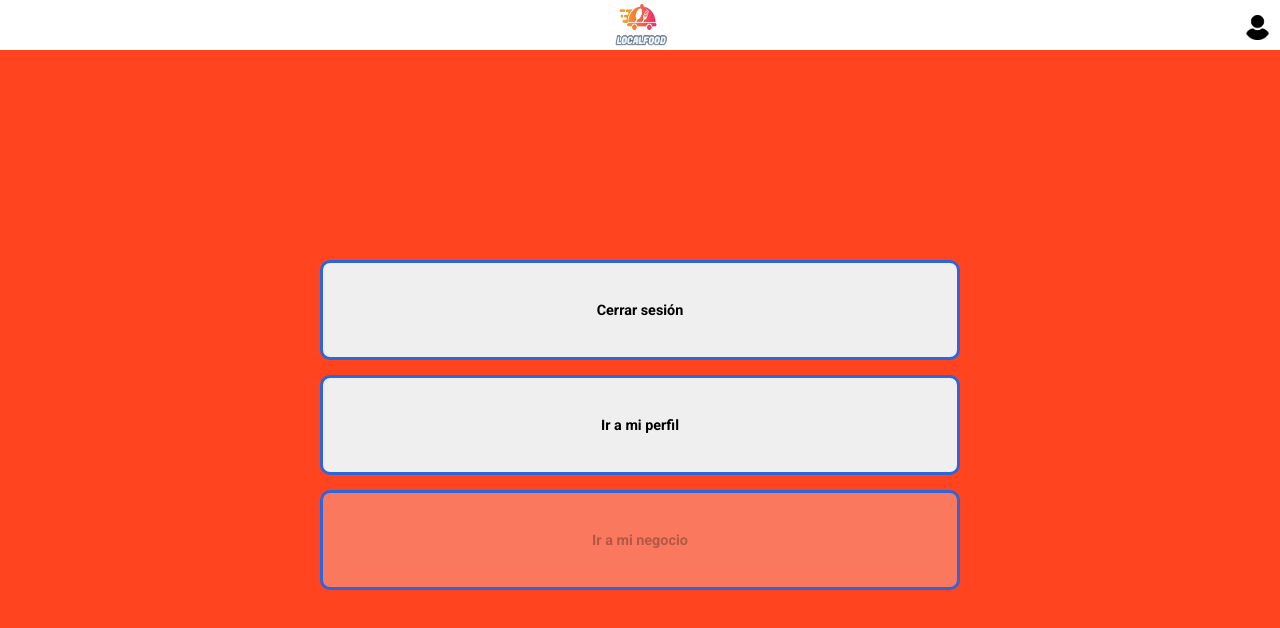
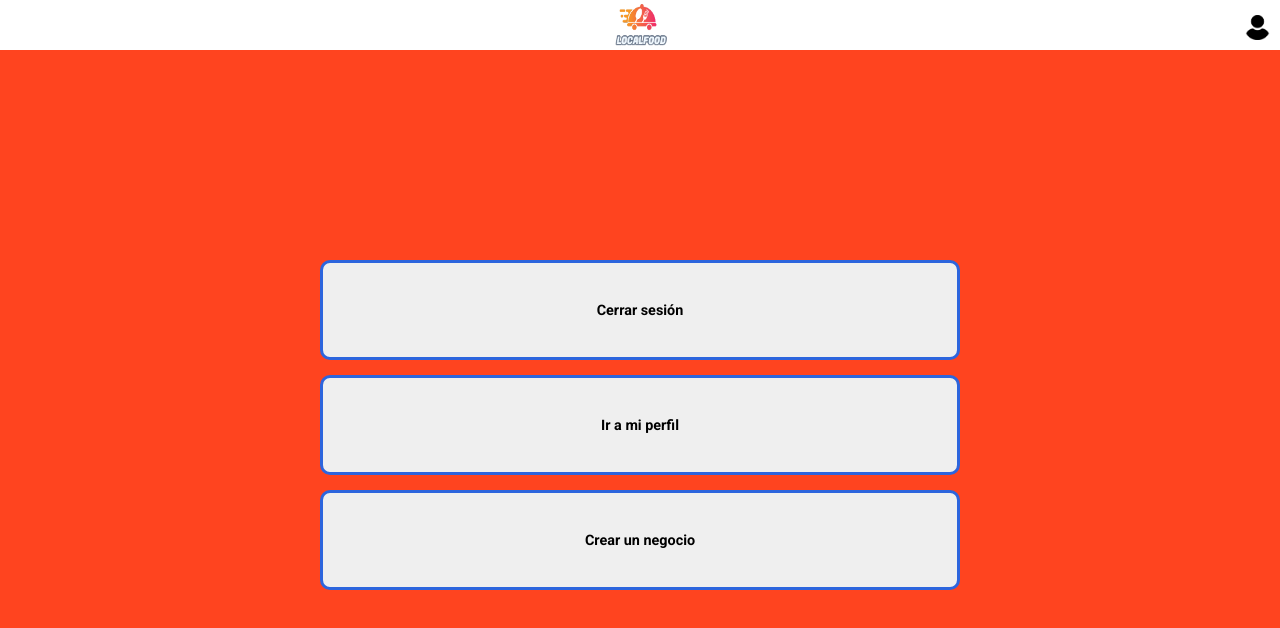
Before and after one commit to CrisCap26/local-food, a React (Create React App) app: page /mi-cuenta in a window 1280 px wide. Shown: the top 628 px of the page. Built offline with nearby package versions, Linux system fonts and the light colour scheme; no server answers; the HTML template or start-up script is replaced by a standard one.

Commit message:
add auto redirect when create localfood

```diff
--- a/src/pages/Account/MyAccout.jsx
+++ b/src/pages/Account/MyAccout.jsx
@@ -33,11 +33,18 @@ const MyAccount = () => {
     navigate('/mi-negocio');
   }
 
+  const handleOnCreateLocalfood = () => {
+    navigate('/RegistrarRestaurante');
+  }
+
   return (
     <main className="my-account">
       <button onClick={handleLogout}>Cerrar sesión</button>
       <button onClick={handleOnClickProfile}>Ir a mi perfil</button>
-      <button onClick={handleOnClickLocalfood} disabled={!localfoodId ? true : false}>Ir a mi negocio</button>
+      {localfoodId
+        ? <button onClick={handleOnClickLocalfood}>Ir a mi negocio</button>
+        : <button onClick={handleOnCreateLocalfood}>Crear un negocio</button>
+      }
     </main>
   );
 }
--- a/src/pages/RegistrarRestaurante.jsx
+++ b/src/pages/RegistrarRestaurante.jsx
@@ -40,6 +40,7 @@ function RegistrarRestaurante() {
     }
     create(localfood, getItem()).then(data => {
       console.log('Localfood created succesfully', data);
+      navigate('/mi-cuenta');
     });
   };
 
```
